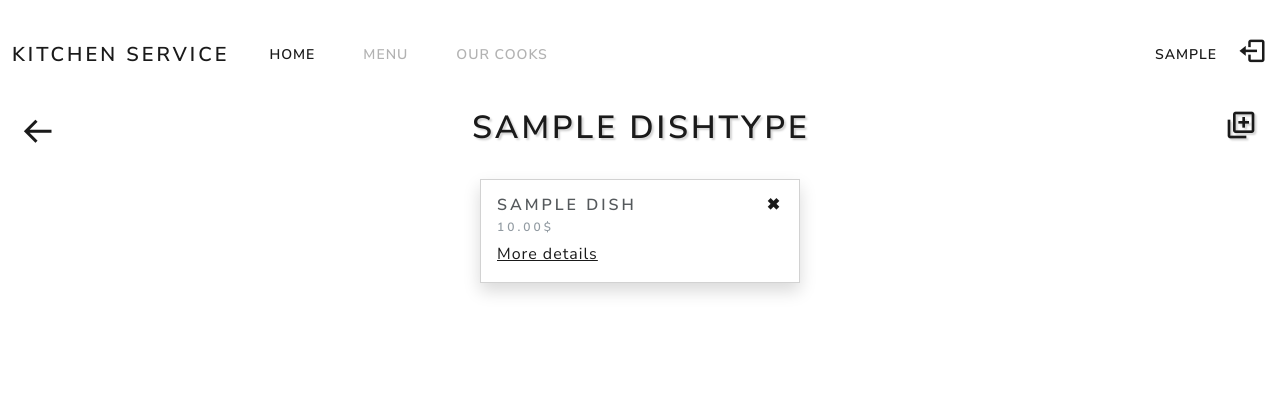
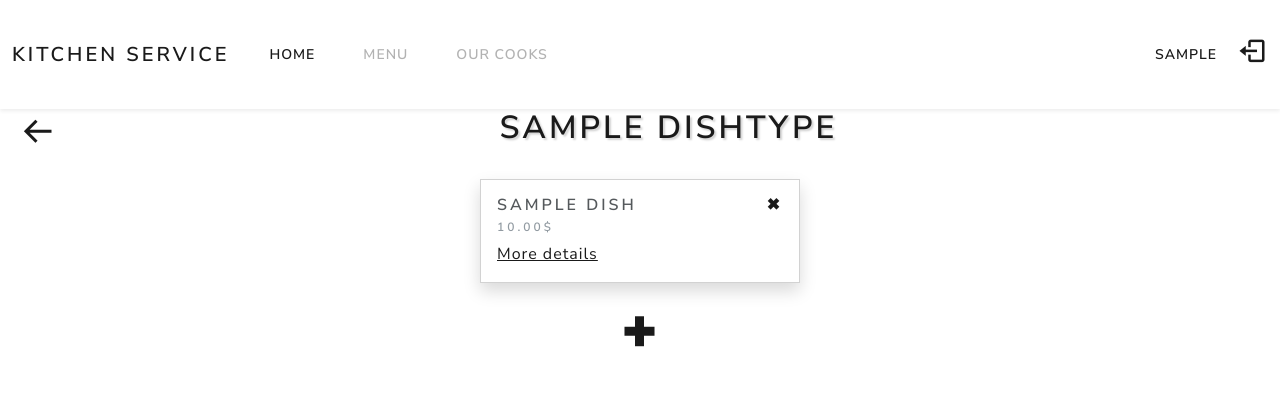
Before and after one commit to VladKyianytsia/kitchen-management-system, a Django app: page /dish-types/1/ in a window 1280 px wide. Shown: the top 409 px of the page. Run offline with Django 5.2, Linux system fonts and the light colour scheme; a user stored in the database is signed in; tables that the repository leaves empty hold one stand-in row (values such as "Sample post").

Commit message:
Improved UI on dishes page + made navbar looks better

```diff
--- a/templates/includes/navbar.html
+++ b/templates/includes/navbar.html
@@ -1,4 +1,4 @@
-<nav class="navbar navbar-expand-lg bg-body-tertiary">
+<nav class="navbar navbar-expand-lg bg-body-tertiary shadow-sm">
   <div class="container-fluid">
     <span class="navbar-brand mb-0 h1">Kitchen service</span>
     <button class="navbar-toggler" type="button" data-bs-toggle="collapse" data-bs-target="#navbarText" aria-controls="navbarText" aria-expanded="false" aria-label="Toggle navigation">
--- a/templates/kitchen/dish_type_detail.html
+++ b/templates/kitchen/dish_type_detail.html
@@ -3,11 +3,7 @@
 {% block content %}
   <a href="{% url "kitchen:dish-types-list" %}" style="float: left; margin-left: 20px; font-size: 36px"><i class='bx bx-arrow-back' ></i></a>
   <h1 style="text-align: center;text-shadow: 2px 2px 2px lightgrey;">
-
     {{ dish_type }}
-    <a style="float: right; padding-right: 20px" href="{% url "kitchen:dish-create" pk=dish_type.id %}">
-      <i class='bx bx-add-to-queue' ></i>
-    </a>
   </h1>
   <br>
   {% if dish_type.dishes.all %}
@@ -27,6 +23,9 @@
             </div>
           </div>
         {% endfor %}
+        <a class="row justify-content-md-center" style="text-align: center;margin-top: 20px;font-size: 36px;text-decoration: none" href="{% url "kitchen:dish-create" pk=dish_type.id %}">
+          <i class='bx bx-plus-medical'></i>
+        </a>
       </div>
     </div>
   {% else %}
```
